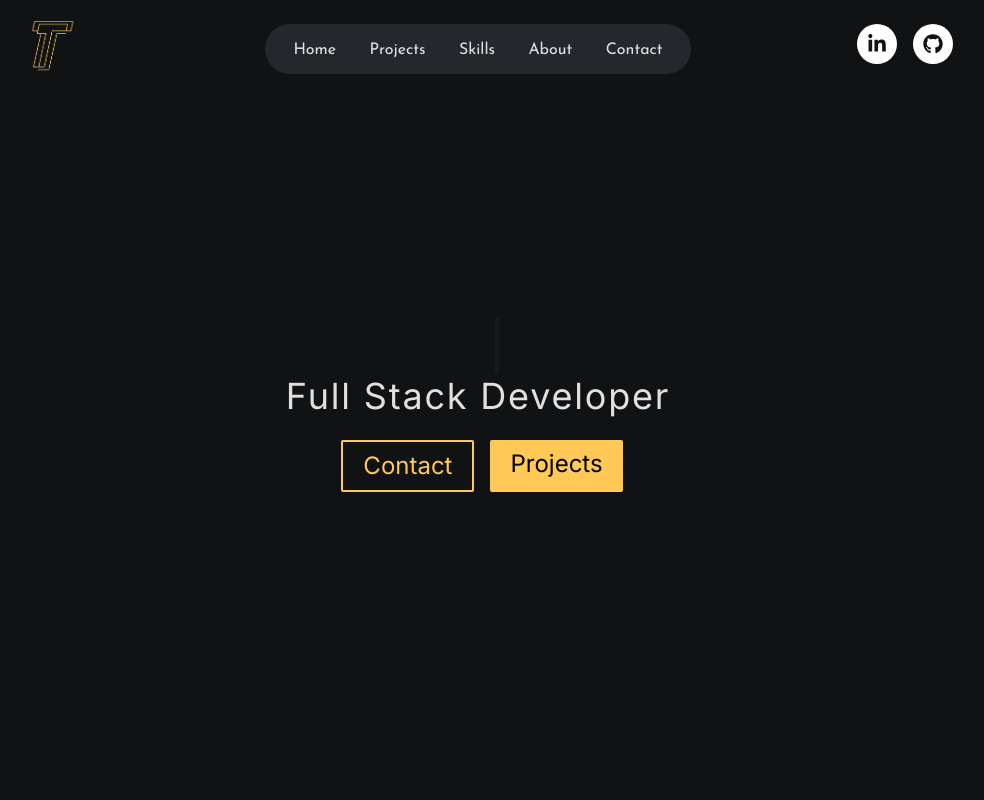
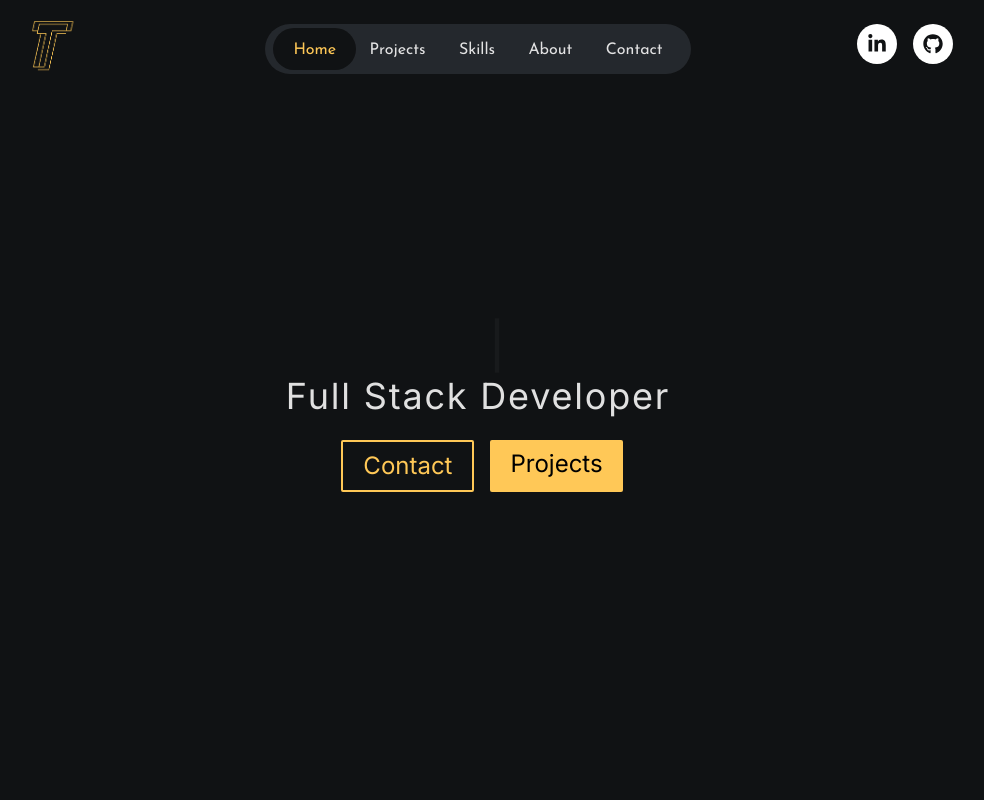
Before and after one commit to silva-tim/portfolio-website, a React (Vite) app: page / in a window 1280 px wide. Shown: the top 800 px of the page, without its empty margins (162-1146 px from the left). Built offline with nearby package versions, Linux system fonts and the light colour scheme.

Commit message:
Working on navbar

```diff
--- a/package.json
+++ b/package.json
@@ -11,6 +11,7 @@
     "deploy": "dokku-pages deploy -g dokku@silvatim.com:00-rootapp -d dist/"
   },
   "dependencies": {
+    "clsx": "^2.0.0",
     "framer-motion": "^10.16.0",
     "react": "^18.2.0",
     "react-dom": "^18.2.0",
--- a/src/components/NavBar.tsx
+++ b/src/components/NavBar.tsx
@@ -1,8 +1,12 @@
 import { links } from "../data";
-import { motion } from "framer-motion";
+import { motion, spring } from "framer-motion";
 import { FaLinkedinIn, FaGithub } from "react-icons/fa";
+import clsx from "clsx";
+import { useState } from "react";
 
 export default function NavBar() {
+  const [active, setActive] = useState("Home");
+
   return (
     <header className="relative top-0 z-50 flex justify-between">
       <div className="absolute flex justify-between w-full h-20 top-12 sm:top-0">
@@ -40,12 +44,26 @@ export default function NavBar() {
         <nav>
           <ul className="flex justify-around">
             {links.map((link) => (
-              <motion.li key={link.href}>
+              <motion.li key={link.href} className="relative">
                 <a
                   href={link.href}
-                  className="hover:text-gray-400 font-josefin"
+                  className={clsx("hover:text-secondary font-josefin", {
+                    "text-secondary": active === link.name,
+                  })}
+                  onClick={() => setActive(link.name)}
                 >
                   {link.name}
+                  {link.name === active && (
+                    <motion.span
+                      className="absolute inset-0 -mx-5 -my-2 rounded-full bg-main -z-10"
+                      layoutId="active"
+                      transition={{
+                        type: "spring",
+                        stiffness: 380,
+                        damping: 30,
+                      }}
+                    />
+                  )}
                 </a>
               </motion.li>
             ))}
```
Also changed, not shown: 1 other file (tests, documents, lock files or other folders).
